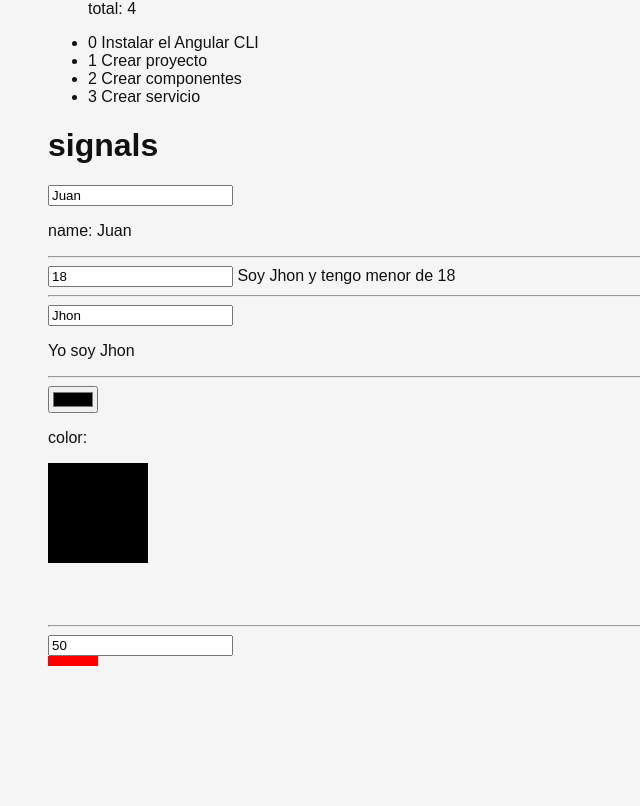
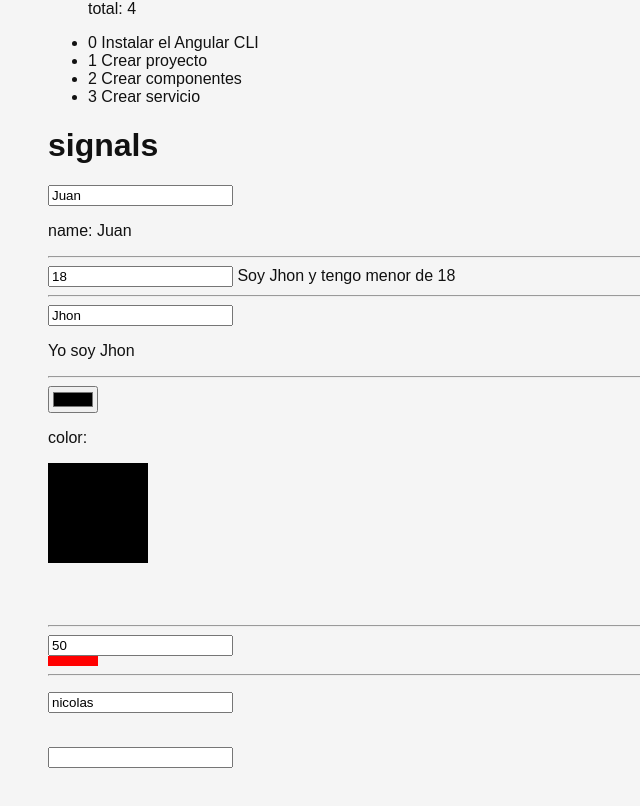
Before and after one commit to jhonbg/todoapp, an Angular app: page /labs in a window 1280 px wide. Shown: the part 1106-1912 px from the top of the page, without its empty margins (0-640 px from the left). Before the commit the page ends 1820 px from the top, so only its background shows below. Built offline with nearby package versions, Linux system fonts and the light colour scheme.

Commit message:
clase 18 + reto

```diff
--- a/src/app/pages/home/home.component.html
+++ b/src/app/pages/home/home.component.html
@@ -17,7 +17,7 @@
       <!-- This section should be hidden by default and shown when there are todos -->
       <section class="main">
         <ul class="todo-list">
-          <li *ngFor="let task of tasks(); index as i">
+          <li *ngFor="let task of tasks(); index as i" [class.completed]="task.completed == true">
             <div class="view">
               <input class="toggle" type="checkbox" [checked]="task.completed" (change)="updateTask(i)"/>
               <label>{{ task.title }}</label>
--- a/src/app/pages/labs/labs.component.css
+++ b/src/app/pages/labs/labs.component.css
@@ -7,3 +7,14 @@
     display: block;
     background-color: red;
 }
+
+.message-error{
+    background-color: red;
+    color: white;
+    opacity: 0;
+    transition: all linear .5s;
+}
+
+.message-error.show{
+    opacity: 1;
+}
--- a/src/app/pages/labs/labs.component.html
+++ b/src/app/pages/labs/labs.component.html
@@ -67,4 +67,14 @@
   <hr/>
   <input type="number" [formControl]="widthCtrl">
   <span class="box" [style.width.px]="widthCtrl.value"></span>
+  <hr/>
+  <p>
+    <input type="text" [formControl]="nameCtrl"><br/>
+    <span class="message-error" [class.show]="nameCtrl.invalid && nameCtrl.touched">
+      Nombre invalido
+    </span>
+  </p>
+  <p>
+    <input type="text">
+  </p>
 </div>
--- a/src/app/pages/labs/labs.component.ts
+++ b/src/app/pages/labs/labs.component.ts
@@ -1,6 +1,6 @@
 import { Component, signal } from '@angular/core';
 import { CommonModule } from '@angular/common';
-import { FormControl, ReactiveFormsModule } from '@angular/forms';
+import { FormControl, ReactiveFormsModule, Validators } from '@angular/forms';
 
 @Component({
   selector: 'app-labs',
@@ -30,6 +30,13 @@
   colorCtrl = new FormControl();
   widthCtrl = new FormControl(50, {
     nonNullable: true,
+  })
+  nameCtrl = new FormControl('nicolas', {
+    nonNullable: true,
+    validators: [
+      Validators.required,
+      Validators.minLength(3)
+    ]
   })
 
   constructor() {
```
